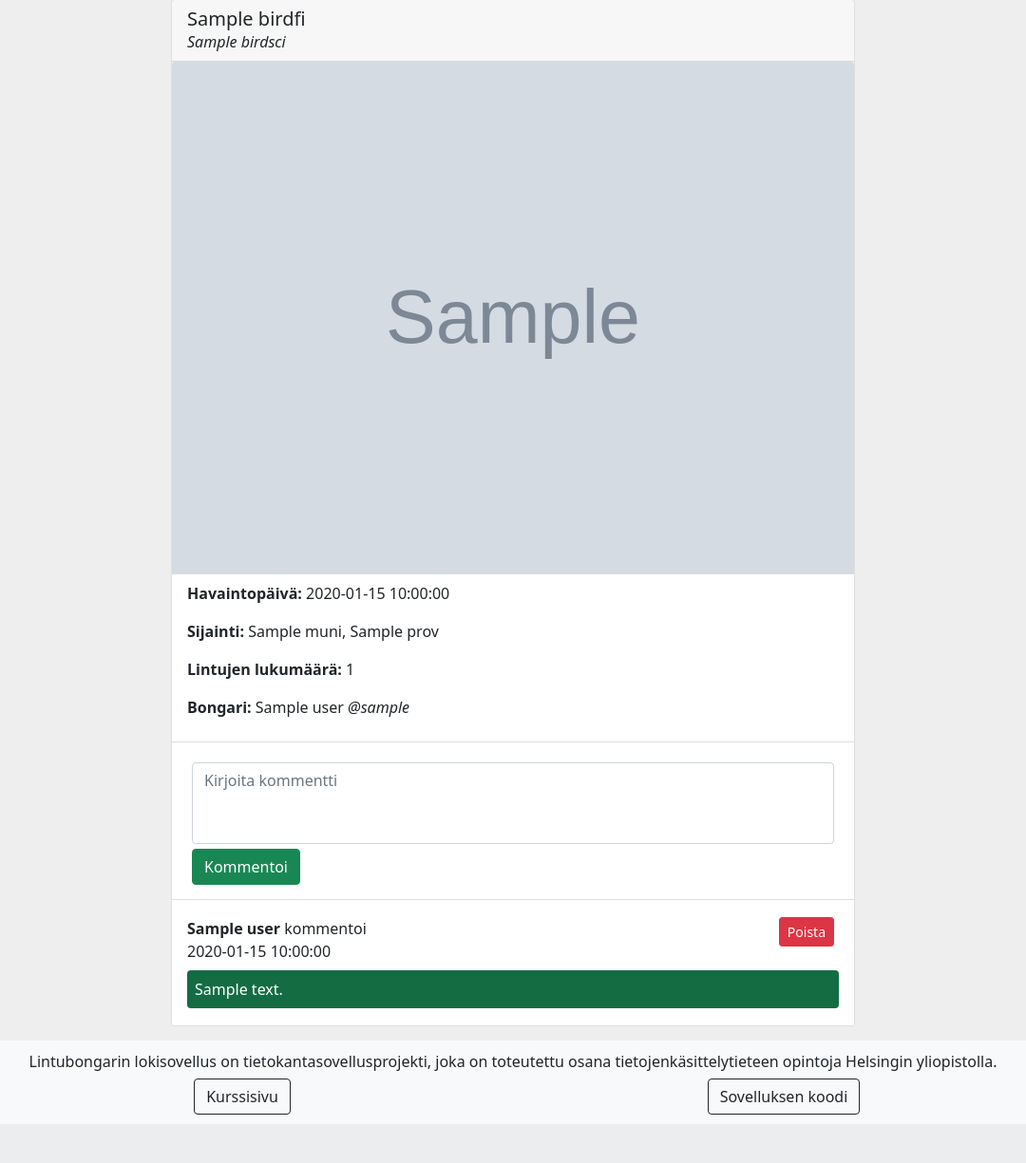
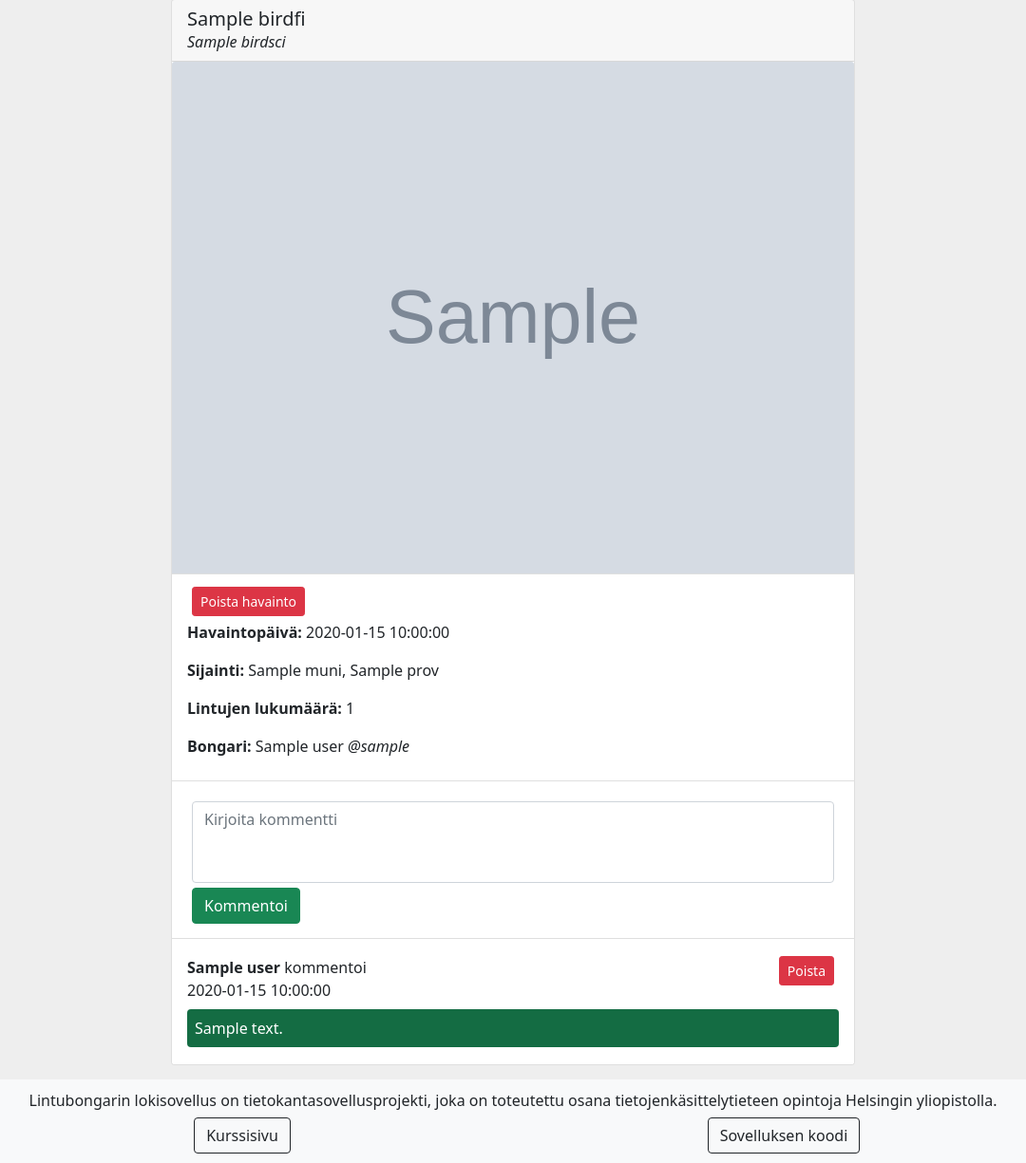
Before and after one commit to Jeemlei/Lintuloki, a Flask app: template app/templates/observation.html in a window 1280 px wide. Shown: the part 81-1306 px from the top of the page at 95% size, without its empty margins (100-1180 px from the left). Before the commit the page ends 1255 px from the top, so only its background shows below. Run offline with Flask 2, Linux system fonts and the light colour scheme; the visitor is signed in with stand-in values (Sample User, id 1); the template is opened without the code that fills it: most values are stand-ins (such as "Sample title", 1, 10 or a date in 2020); grey boxes marked "Sample" are stand-in pictures.

Commit message:
UI & route for deleting observation

```diff
--- a/app/routes.py
+++ b/app/routes.py
@@ -205,8 +205,10 @@ def edit(obsid):
 
 @app.route('/observations/delete', methods=['POST'])
 def delete_o():
-    print('JOU')
-    return redirect('/')
+    obsid = request.form['obsid']
+    if authorized_obs(obsid):
+        delete_observation(obsid)
+    return redirect('/observations/page/1')
 
 
 @app.route('/comments/delete', methods=['POST'])
--- a/app/templates/observation.html
+++ b/app/templates/observation.html
@@ -13,9 +13,28 @@
 		<ul class="list-group list-group-flush">
 			<li class="list-group-item">
 				{% if observation.usernick == session.username %}
-				<a href="/edit/{{ observation.obsid }}">
-					<button class="btn btn-success btn-sm">Muokkaa</button>
-				</a>
+				<div style="max-width: 320px" class="row">
+					<div style="padding: 5px; padding-left: 10px" class="col">
+						<a href="/edit/{{ observation.obsid }}">
+							<button class="btn btn-success btn-sm">Muokkaa havaintoa</button>
+						</a>
+					</div>
+					<div class="col">
+						<form method="POST" action="/observations/delete">
+							<input hidden name="obsid" value="{{ observation.obsid }}" />
+							<button class="btn btn-danger btn-sm" type="submit">
+								Poista havainto
+							</button>
+						</form>
+					</div>
+				</div>
+				{% elif session.admin_status %}
+				<form method="POST" action="/observations/delete">
+					<input hidden name="obsid" value="{{ observation.obsid }}" />
+					<button class="btn btn-danger btn-sm" type="submit">
+						Poista havainto
+					</button>
+				</form>
 				{% endif %}
 				<p><b>Havaintopäivä:</b> {{ observation.date }}</p>
 				<p><b>Sijainti:</b> {{ observation.muni }}, {{ observation.prov }}</p>
@@ -41,7 +60,7 @@
 			>
 				<textarea
 					style="resize: none"
-					class="form-control"
+					class="form-control custom-input"
 					name="comment"
 					id="comment"
 					rows="3"
```
